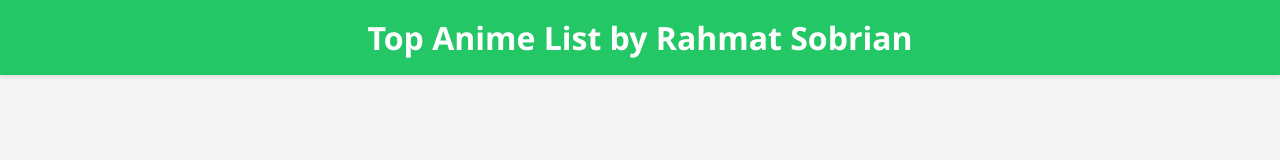
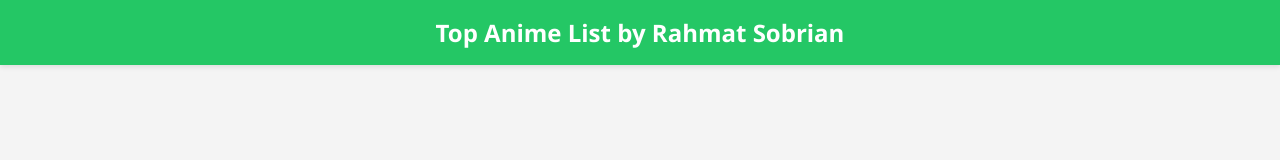
Before and after one commit to rahmatsobrian/topanimelistmal, a plain HTML site: page index.html in a window 1280 px wide. Drawn offline with Linux system fonts and the light colour scheme; no server answers.

Commit message:
Update index.html

```diff
--- a/index.html
+++ b/index.html
@@ -8,7 +8,7 @@
 </head>
 <body>
   <header>
-    <h1>Top Anime List by Rahmat Sobrian</h1>
+    <h2>Top Anime List by Rahmat Sobrian</h2>
   </header>
   <main id="anime-container">
     <p class="loading-text">Memuat...</p>
```
